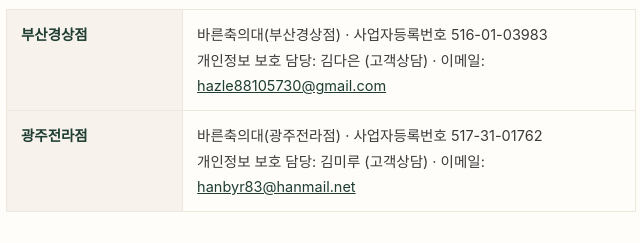
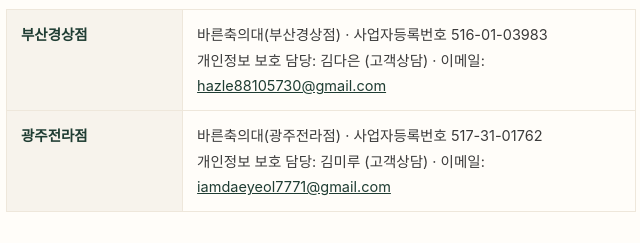
Before and after one commit to DanDanCoding/Bareun, a plain HTML site: page public/privacy.html in a window 1280 px wide. Shown: the part 2662-2905 px from the top of the page, 319-959 px from the left. Drawn offline with Linux system fonts and the light colour scheme; a web font is replaced by a local one.

Commit message:
Update Gwangju branch privacy contact email
Co-Authored-By: Claude Opus 5.5 <noreply@anthropic.com>

```diff
--- a/public/privacy.html
+++ b/public/privacy.html
@@ -124,7 +124,7 @@
         <h2 id="officer"><span>10</span>개인정보 보호책임자</h2>
 <table>
 <tr><th>부산경상점</th><td>바른축의대(부산경상점) · 사업자등록번호 516-01-03983<br>개인정보 보호 담당: 김다은 (고객상담) · 이메일: <a href="mailto:hazle88105730@gmail.com">hazle88105730@gmail.com</a></td></tr>
-<tr><th>광주전라점</th><td>바른축의대(광주전라점) · 사업자등록번호 517-31-01762<br>개인정보 보호 담당: 김미루 (고객상담) · 이메일: <a href="mailto:hanbyr83@hanmail.net">hanbyr83@hanmail.net</a></td></tr>
+<tr><th>광주전라점</th><td>바른축의대(광주전라점) · 사업자등록번호 517-31-01762<br>개인정보 보호 담당: 김미루 (고객상담) · 이메일: <a href="mailto:iamdaeyeol7771@gmail.com">iamdaeyeol7771@gmail.com</a></td></tr>
 </table>
         <h2 id="remedy"><span>11</span>권익침해 구제 방법</h2>
         <p>개인정보 침해에 대한 신고나 상담이 필요하시면 아래 기관에 문의하실 수 있습니다.</p>
```
